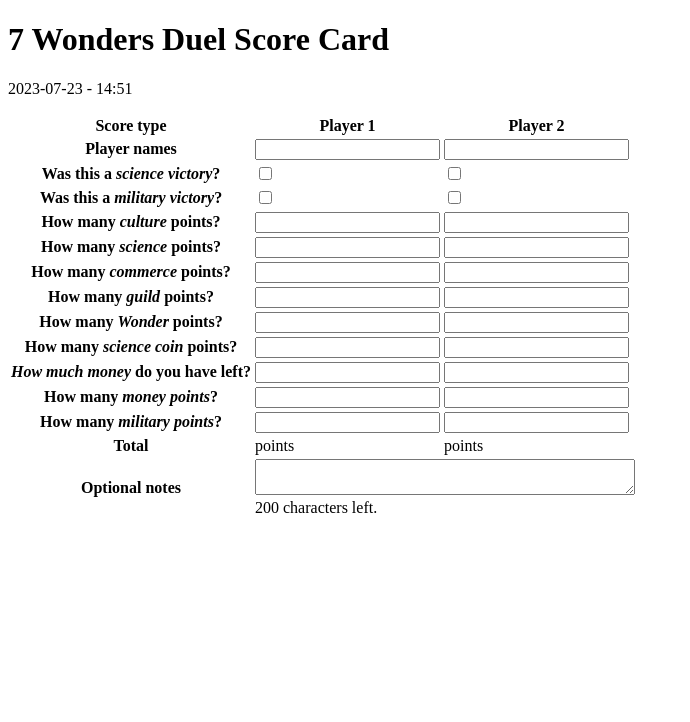
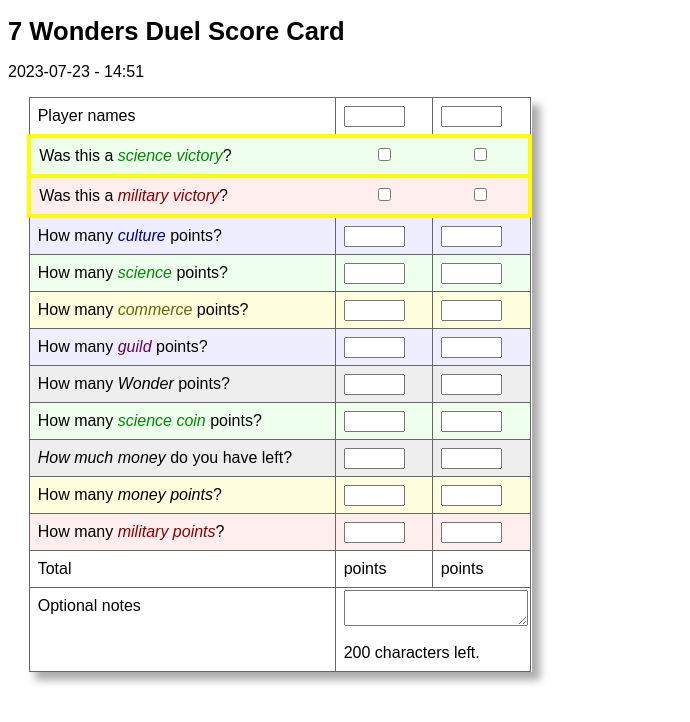
Before and after one commit to bcollin/7wd-scoring, a Vue app: page / in a window 1280 px wide. Shown: the top 722 px of the page, without its empty margins (0-690 px from the left). Built offline with nearby package versions, Linux system fonts and the light colour scheme.

Commit message:
Added in styles for the top level component and for the two-scores-row component.

```diff
--- a/src/App.vue
+++ b/src/App.vue
@@ -112,3 +112,41 @@ const form = [
 		<twoScoresRow v-for="fields in form" :item="fields"></twoScoresRow>
 	</table>
 </template>
+
+<style>
+	* { font-family: sans-serif; }
+	body { margin: .5em; font-size: 16px; }
+	#main { max-width: 100%; }
+	h1 { font-size: 1.6em; }
+	table { display: block; margin-bottom: 1.5em; }
+	tbody { display: block; }
+	tr { display: block; margin-bottom: .75em; }
+	tr.track { border: 4px solid #ff0;}
+	td, th { display: block; margin: 0px; padding: .125em .5em; line-height: 2; }
+	th { text-align: left; font-weight: bold; }
+	tr:first-child th { display: none; }
+	td:nth-child(2)::before { content: "player 1: "; }
+	td:nth-child(3)::before { content: "player 2: "; }
+	tr th:first-child { text-align: left; }
+	tr:first-child th:first-child { text-align: left; }
+
+	@media (min-width: 321px) {
+		table { max-width: 360px; }
+	}
+	@media (min-width: 533px) {
+		#main { max-width: 32em; }
+		table { border-collapse: collapse; max-width: none; display: table; }
+		table { box-shadow: .5em .5em .5em rgba(0,0,0,.3333); margin-left: 1.2em;  }
+		tbody { display: table-row-group; }
+		tr { display: table-row; margin: 0em; }
+		td, th { display: table-cell; width: 5em;  border: 1px solid #666; vertical-align: top; }
+		th { font-weight: normal; text-align: center; }
+		th:first-child { width: 18em; }
+		tr th:first-child { float: none; width: 18em; }
+		tr:first-child th:first-child { float: none; width: 18em; }
+		tr th:first-child { text-align: left; }
+		xtr:first-child th:first-child { text-align: center; }
+		td:nth-child(2)::before { content: ""; }
+		td:nth-child(3)::before { content: ""; }
+	}
+</style>
--- a/src/components/two-scores-row.vue
+++ b/src/components/two-scores-row.vue
@@ -31,7 +31,7 @@
 		<td v-if="item.type==='checkbox'" title="p2"><input type="checkbox"> </td>
 		<td v-if="item.type==='markup'" title="p1"> points</td>
 		<td v-if="item.type==='markup'" title="p2"> points</td>
-		<td v-if="item.type==='notes'" colspan="2">
+		<td v-if="item.type==='notes'" colspan="2" id="notes-container">
 			<textarea style="width: 100%;" id="notes" maxlength="{{notesMax}}"  @keyup="limitNotesChars();"></textarea>
 			<br><span style="color: black">{{charsLeft}} characters left.</span>
 		</td>
@@ -40,4 +40,29 @@
 
 <style>
 	.info { display: none; }
+	#notes-container:nth-child(2)::before { content: ""; }
+	tr.science { background: #efe; }
+	tr.military { background: #fee; }
+	tr.culture { background: #eef; }
+	tr.commerce { background: #ffd; }
+	tr.money { background: #ffd; }
+	tr.guild { background: #eef; }
+	tr.wonder { background: #eee; }
+	tr.cash { background: #eee; }
+	tr.science th em { color: #080; }
+	tr.military th em { color: #800; }
+	tr.culture th em { color: #008; }
+	tr.commerce th em { color: #660; }
+	tr.guild th em { color: #606; }
+	tr.track td { text-align: center; }
+
+	input[type="text"] { width: 8em; }
+
+	@media (min-width: 533px) {
+		th .label { display: inline; }
+		tr.track { border: 3px outset #ff0;}
+		tr.track th, tr.track td { border: none; }
+		tr.slimfield th:first-child { position: relative; }
+		input[type="text"] { width: 4em; }
+	}
 </style>
```
